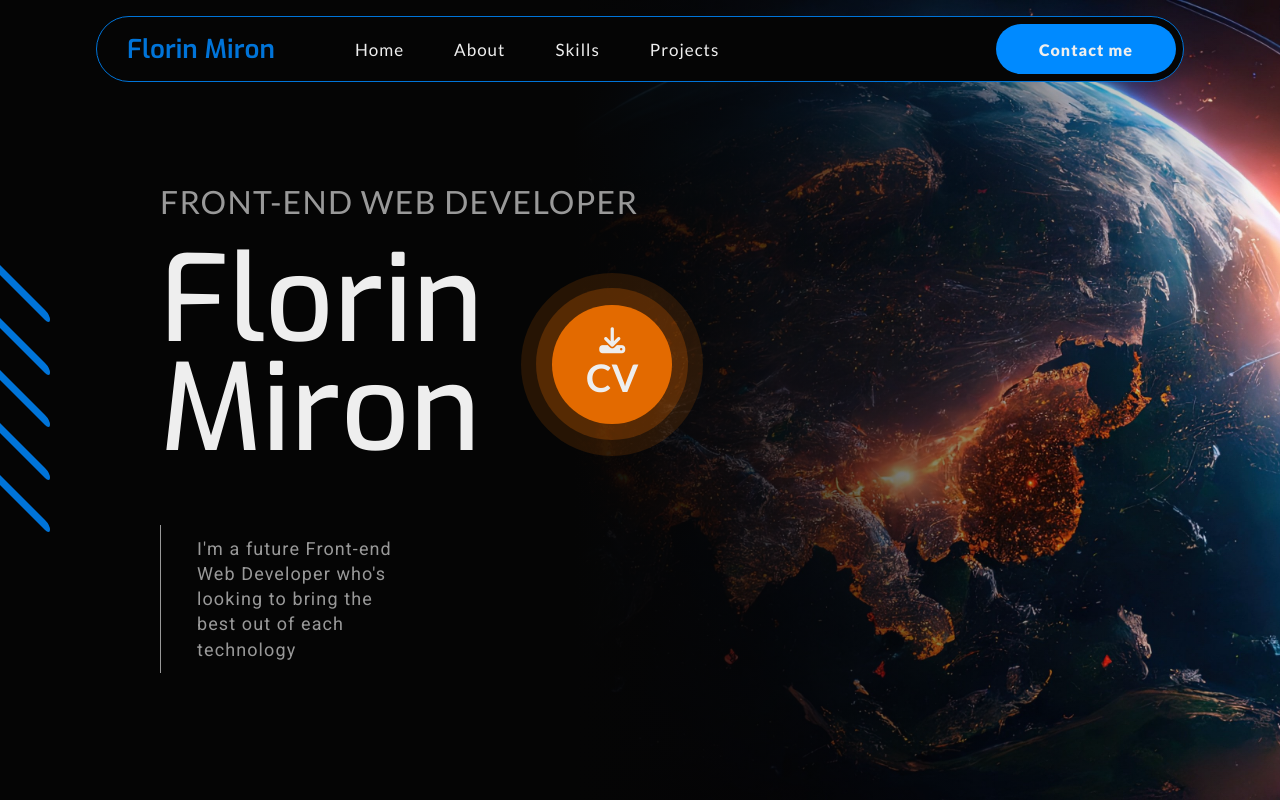
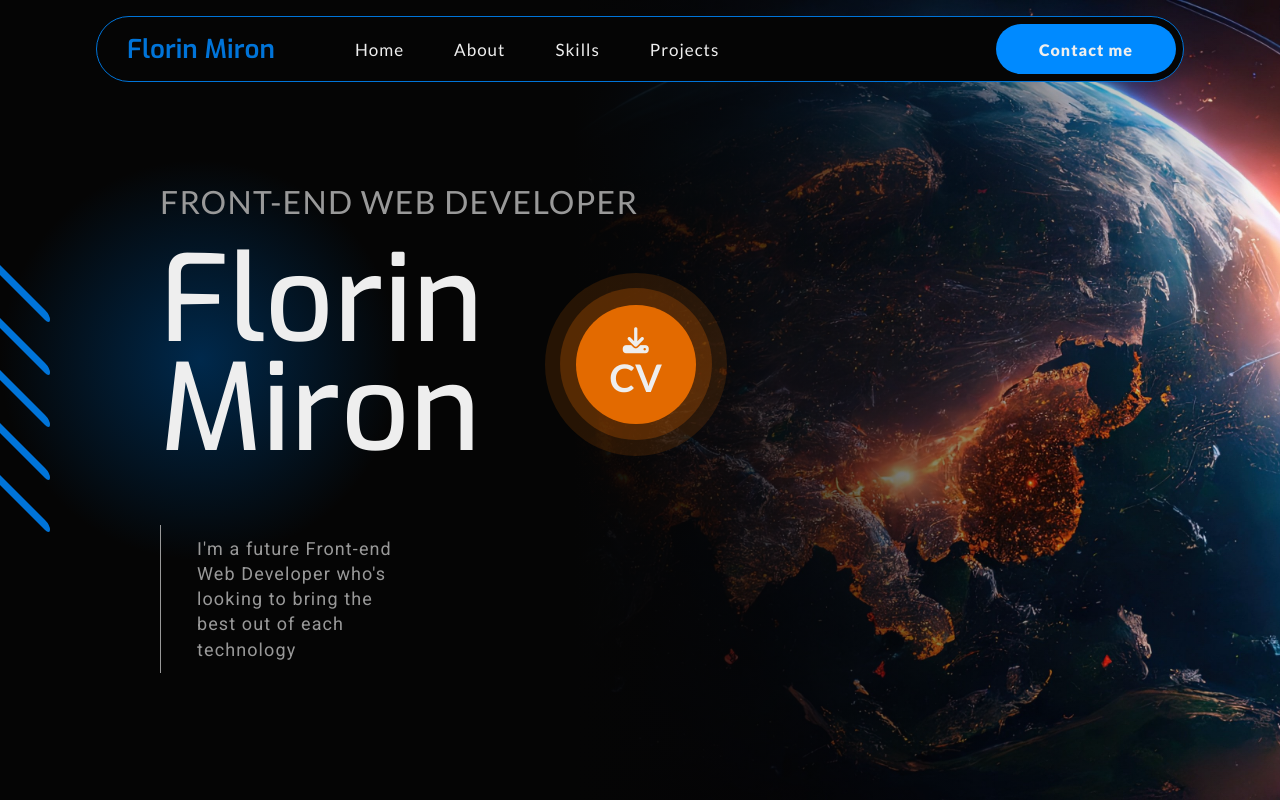
Before and after one commit to FlyBoy1998/new-portfolio-website, a website: page index.html in a window 1280 px wide. Drawn offline with Linux system fonts and the light colour scheme.

Commit message:
createa and style decorative blurred circle

```diff
--- a/index.html
+++ b/index.html
@@ -27,7 +27,7 @@
         <div class="line"></div>
         <div class="line"></div>
       </div>
-      <!-- <div class="decorative-circle"></div> -->
+      <div class="decorative-circle"></div>
       <div class="right-background"></div>
       <nav class="nav">
         <a href="#" class="nav__logo">Florin Miron</a>
--- a/scss/components/_decoratives.scss
+++ b/scss/components/_decoratives.scss
@@ -1,12 +1,24 @@
-// .decorative-circle {
-//   width: 40rem;
-//   height: 40rem;
-//   border-radius: 50%;
-//   background-image: radial-gradient(closest-side, #00294c, $color-dark-1);
-//   position: absolute;
-//   top: 15%;
-//   z-index: -1;
-// }
+.decorative-circle {
+  width: 40rem;
+  height: 40rem;
+  border-radius: 50%;
+  background-image: radial-gradient(
+    closest-side,
+    $color-primary-effect,
+    $color-dark-1
+  );
+  position: absolute;
+  top: 20%;
+  z-index: $tertiary-layer;
+
+  @include respond(tab-land) {
+    top: 15%;
+  }
+
+  @include respond(tab-port) {
+    display: none;
+  }
+}
 
 .decorative-lines {
   display: flex;
@@ -17,6 +29,7 @@
   position: absolute;
   top: 50%;
   transform: translateY(-50%);
+  z-index: $secondary-layer;
 
   .line {
     width: 100%;
```
Also changed, not shown: css/styles.css.
